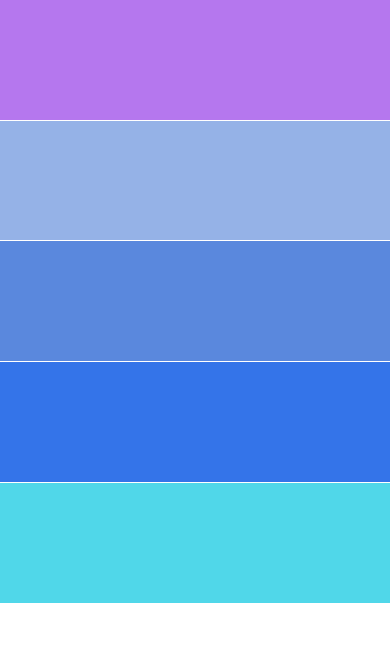
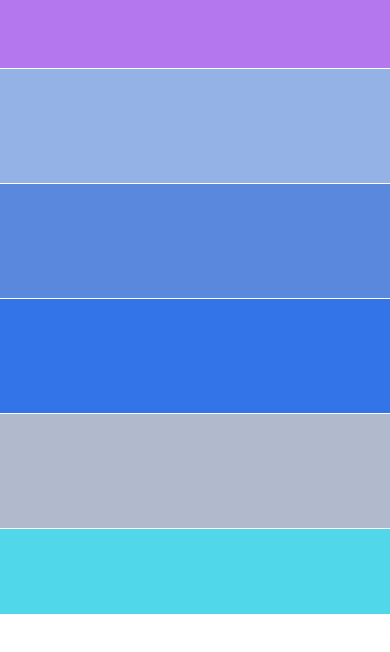
Before and after one commit to robinhooda/css-practice-Playground, a plain HTML site: page grid-template/index.html in a window 390 px wide. Drawn offline with Linux system fonts and the light colour scheme.

Commit message:
Fixed. sizes in grid template areas

```diff
--- a/grid-template/main.css
+++ b/grid-template/main.css
@@ -13,6 +13,7 @@ body{
 }
 
 body{
+    /* for screens having width less than 768 px */
     grid-template-columns: auto 27% 27% 27%;
     grid-template-rows: 8% 30% auto 10%;
     grid-template-areas:
@@ -57,7 +58,7 @@ footer{
 @media only screen and (max-width: 768px) {
     body{
         grid-template-columns: 1fr 1fr 1fr;
-        grid-template-rows: auto auto auto;
+        grid-template-rows: 8% auto auto 10%;
         grid-template-areas:
             "header header header"
             "sec1 sec2 sec3"
@@ -66,16 +67,17 @@ footer{
     }
   }
 
-/* for screens having width less than 768 px */
-@media only screen and (max-width: 500px) {
+/* for screens having width less than 525px px */
+@media only screen and (max-width: 525px) {
     body{
         grid-template-columns: 100%;
-        grid-template-rows: auto;
+        grid-template-rows: 8% auto auto auto auto 10%;
         grid-template-areas:
             "header"
             "sec1"
             "sec2"
             "sec3"
+            "main"
             "footer"
     }
   }
```
Also changed, not shown: grid-template/index.html (+1 -2 lines). Lines whose indentation alone changed are shown as unchanged.
